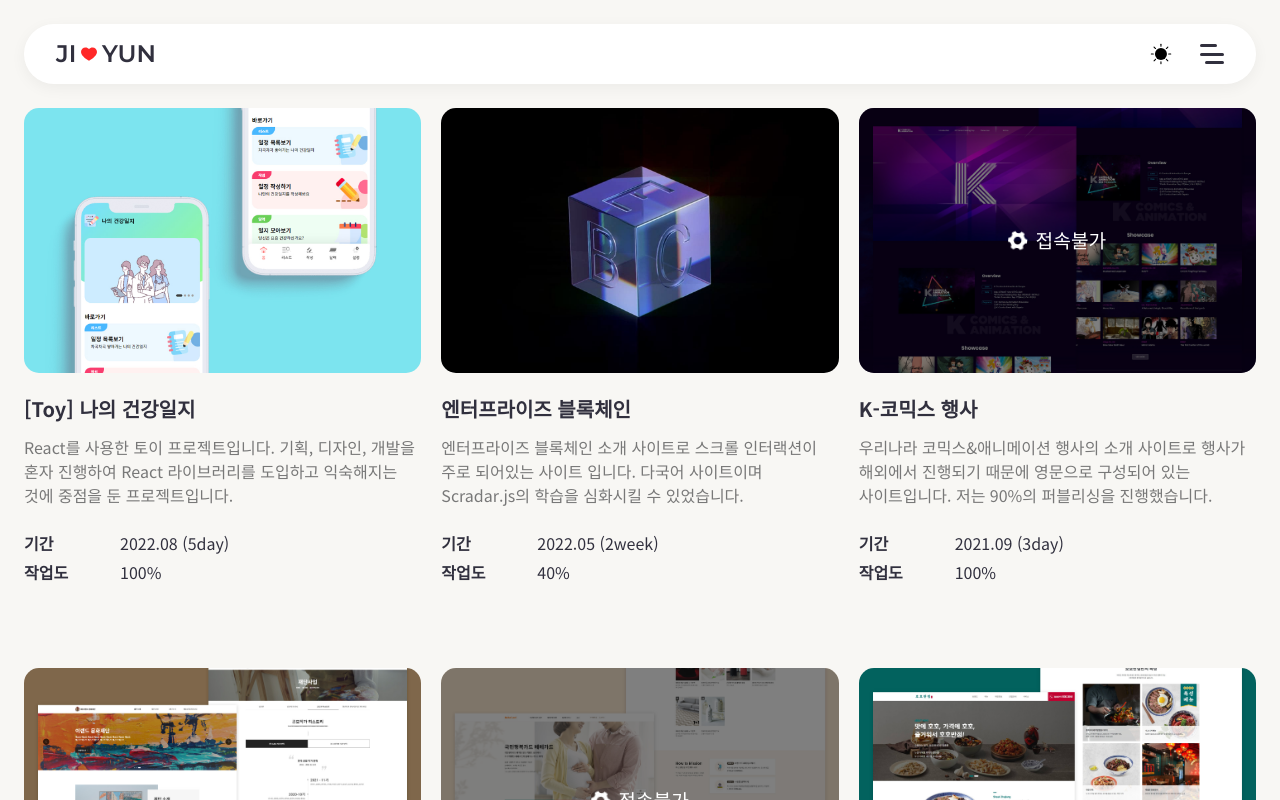
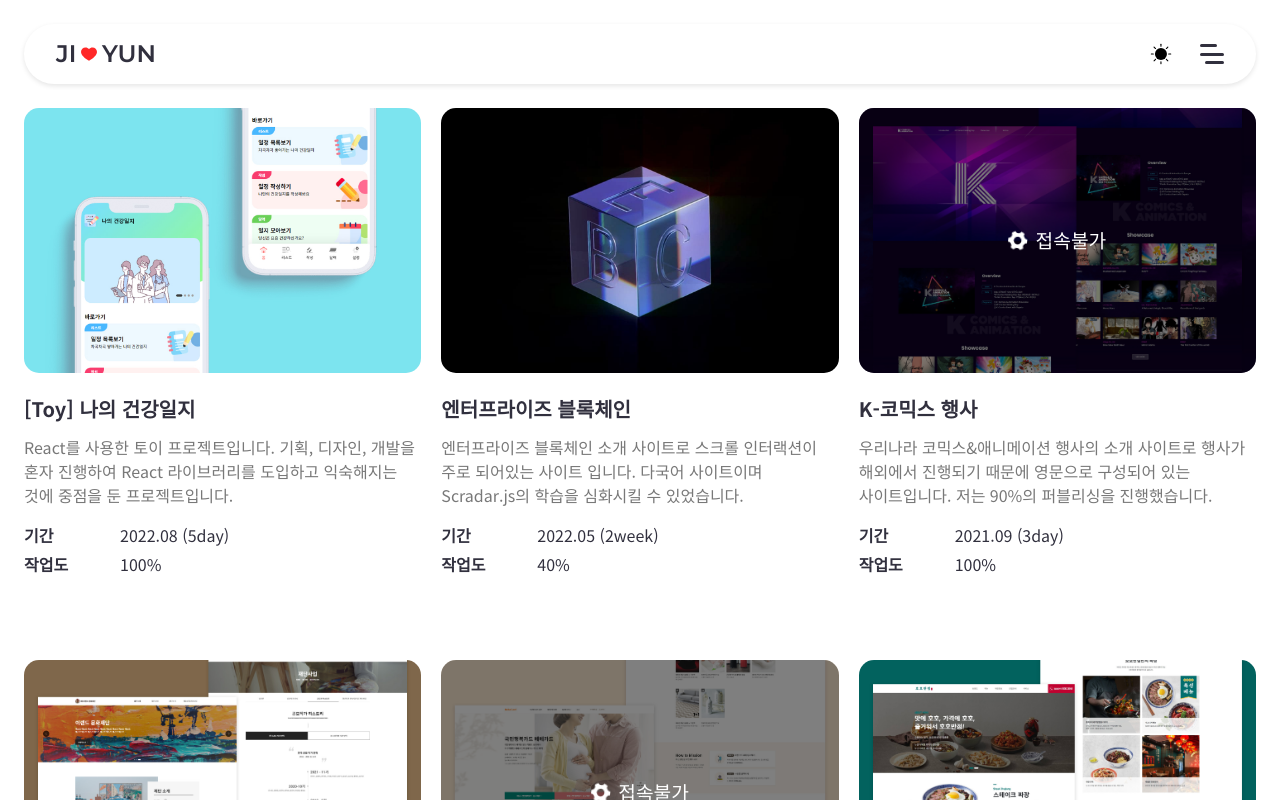
Before and after one commit to jiyun03/portfolio2023, a React (Create React App) app: page /portfolio in a window 1280 px wide. Shown: the top 800 px of the page. Built offline with nearby package versions, Linux system fonts and the light colour scheme.

Commit message:
react-transition-group install

```diff
--- a/package.json
+++ b/package.json
@@ -12,6 +12,7 @@
     "react-router-dom": "^6.8.1",
     "react-scripts": "5.0.1",
     "react-spring": "^9.7.1",
+    "react-transition-group": "^4.4.5",
     "styled-components": "^5.3.6",
     "styled-reset": "^4.4.5",
     "web-vitals": "^2.1.4"
--- a/src/App.js
+++ b/src/App.js
@@ -18,10 +18,10 @@ export default function App() {
         <Suspense fallback={<div>...loading</div>}>
           <Routes>
             <Route exact path="/" element={<Main />} />
-            <Route exact path="/point" element={<Point />} />
-            <Route exact path="/portfolio" element={<Lists />} />
-            <Route exact path="/about" element={<About />} />
-            <Route exact path="/contact" element={<Contact />} />
+            <Route exact path="point" element={<Point />} />
+            <Route exact path="portfolio" element={<Lists />} />
+            <Route exact path="about" element={<About />} />
+            <Route exact path="contact" element={<Contact />} />
           </Routes>
         </Suspense>
       </ThemeProvider>
--- a/src/components/common/Header.jsx
+++ b/src/components/common/Header.jsx
@@ -64,7 +64,7 @@ const HeaderWrapper = styled.header`
     justify-content: space-between;
     padding-right: 1rem;
     border-radius: 30px;
-    background-color: ${({ theme }) => theme.bgColor2};
+    background-color: ${({ theme }) => theme.bgColor};
     box-shadow: ${({ theme }) => theme.headerShadow};
     &__link {
       display: inline-block;
--- a/src/components/common/Nav.jsx
+++ b/src/components/common/Nav.jsx
@@ -74,7 +74,7 @@ const NavWrapper = styled.nav`
   height: 100%;
   padding: 12rem 0;
   overflow-y: scroll;
-  background-color: ${({ theme }) => theme.bgColor};
+  background-color: ${({ theme }) => theme.bgHeader};
   visibility: hidden;
   opacity: 0;
   z-index: 900;
--- a/src/components/portfolio/ListsItem.jsx
+++ b/src/components/portfolio/ListsItem.jsx
@@ -107,7 +107,7 @@ const ListsItemWrapper = styled.div`
         }
       }
       &-wrap {
-        margin-top: 1.5rem;
+        margin-top: 1rem;
       }
     }
   }
--- a/src/components/portfolio/PointItem.jsx
+++ b/src/components/portfolio/PointItem.jsx
@@ -4,7 +4,7 @@ import styled from 'styled-components'
 
 export default function PointItem({ item }) {
   const tag = item ? item.title.tag.split('|') : ''
-  console.log(item)
+
   return (
     <PointItemWrapper>
       <div>{item.title.title}</div>
--- a/src/theme/GlobalStyle.js
+++ b/src/theme/GlobalStyle.js
@@ -103,7 +103,7 @@ export const GlobalStyle = createGlobalStyle`
   html,
   body {
     position: relative;
-    background: ${({ theme }) => theme.bgColor};
+    background: ${({ theme }) => theme.bgHeader};
     color: ${({ theme }) => theme.textColor};
     font-family: 'NanumBarunGothic';
     font-family: 'NotoSansKR';
--- a/src/theme/theme.js
+++ b/src/theme/theme.js
@@ -1,16 +1,16 @@
 export const lightTheme = {
-  bgColor: '#f8f7f4',
-  bgColor2: '#fff',
+  bgHeader: '#fff',
+  bgColor: '#fff',
   textColor: '#31303E',
   textColor2: '#787878',
   borderColor: '1px solid #eaeaea',
-  headerShadow: '0 4px 15px rgba(0, 0, 0, 0.05)',
+  headerShadow: '0 2px 5px rgba(0,0,0,0.1)',
   headerHover: 'rgba(0, 0, 0, 0.05)',
 }
 
 export const darkTheme = {
-  bgColor: '#121212',
-  bgColor2: '#1E1E1E',
+  bgHeader: '#121212',
+  bgColor: '#1E1E1E',
   textColor: '#CCC',
   textColor2: '#CCC',
   borderColor: '1px solid #2C2D33',
```
Also changed, not shown: 1 other file (tests, documents, lock files or other folders).
